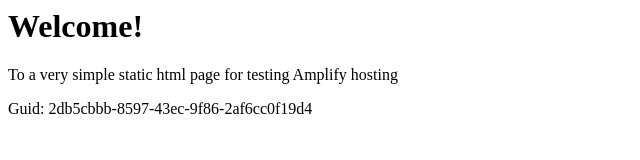
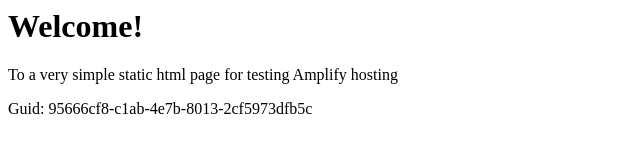
Before and after one commit to aws-aemilia-cdg/Github-PR-Commit-Integration-Test-DoNotTouch-GitHubWebhookPushCanaryTest-v1-prod-eu-west-3, a website: page src/index.html in a window 1280 px wide. Shown: the full height of the page, 0-640 px from the left. Drawn offline with Linux system fonts and the light colour scheme.

Commit message:
commit from integ tests

```diff
--- a/src/index.html
+++ b/src/index.html
@@ -12,6 +12,6 @@
 <body>
     <h1>Welcome!</h1>
     <p>To a very simple static html page for testing Amplify hosting</p>
-    <p>Guid: 2db5cbbb-8597-43ec-9f86-2af6cc0f19d4</p></body>
+    <p>Guid: 95666cf8-c1ab-4e7b-8013-2cf5973dfb5c</p></body>
 
 </html>
```
